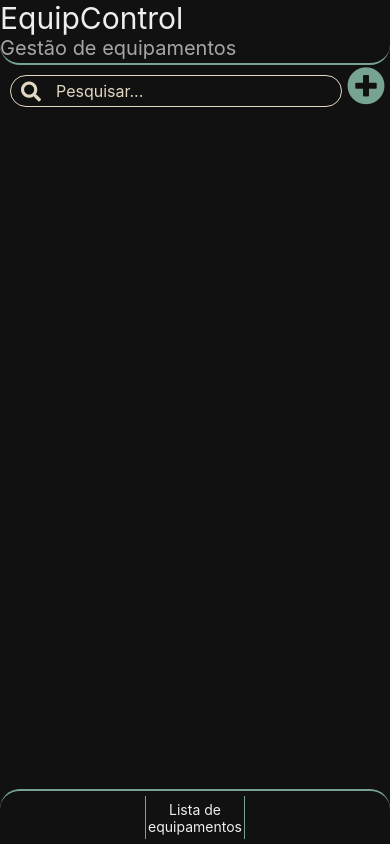
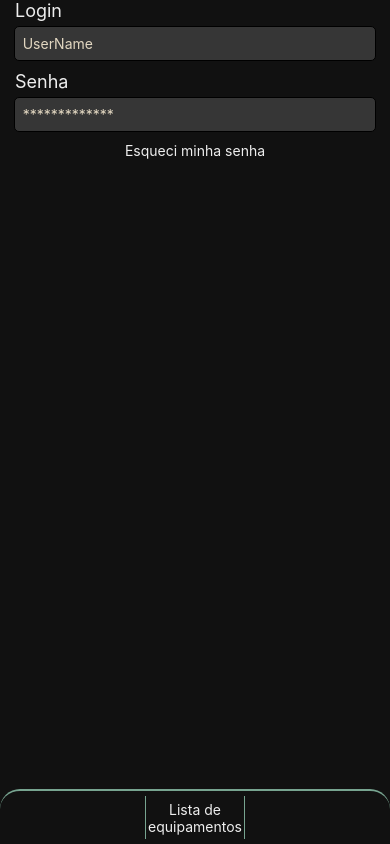
Before and after one commit to CodeLabFatec/EquipControl, a React Native app: screen /Login in a window 390 px wide. Built offline with nearby package versions, Linux system fonts and the light colour scheme; no server answers.

Commit message:
login init

```diff
--- a/src/App.tsx
+++ b/src/App.tsx
@@ -9,6 +9,7 @@ import {navigationRef} from './RootNavigation';
 import {SafeAreaView, StatusBar, View, StyleSheet} from 'react-native';
 import Footer from './modules/components/footer';
 import EquipmentInfo from './modules/pages/equipmentInfo';
+import Login from './modules/pages/login';
 
 const MyTheme = {
   ...DefaultTheme,
@@ -26,7 +27,7 @@ function App() {
     <SafeAreaView style={styles.container}>
       <StatusBar barStyle={'light-content'} backgroundColor={'#111111'} />
       <NavigationContainer theme={MyTheme} ref={navigationRef}>
-        <Stack.Navigator initialRouteName="Home">
+        <Stack.Navigator initialRouteName="Login">
           <Stack.Screen
             name="Home"
             navigationKey="Home"
@@ -44,6 +45,12 @@ function App() {
             navigationKey="InfoEquipment"
             component={EquipmentInfo}
             options={{header: Header}}
+          />
+          <Stack.Screen
+            name="Login"
+            navigationKey="Login"
+            component={Login}
+            options={{headerShown: false}}
           />
         </Stack.Navigator>
         <View style={styles.footer}>
--- a/src/api/config.ts
+++ b/src/api/config.ts
@@ -1 +1 @@
-export const SERVER_URL = 'http://192.168.15.9:3000';
+export const SERVER_URL = 'http://192.168.5.216:3000';
--- /dev/null
+++ b/src/modules/components/inputComponent.tsx
@@ -0,0 +1,59 @@
+import React, { useState } from 'react';
+import { StyleSheet, View, TextInput, Text, KeyboardTypeOptions, ColorValue, TextStyle, StyleProp } from 'react-native';
+
+interface props {
+    label?: string,
+    placeholder?: string,
+    keyboardType?: KeyboardTypeOptions,
+    maxLength?: number,
+    onChangeText?: (text: string) => void,
+    value?: any,
+    inputStyle?: any,
+    labelStyle?: any,
+    onBlur?: () => void,
+}
+
+function InputComponent({ label, placeholder, keyboardType, maxLength, onChangeText, value, inputStyle, labelStyle, onBlur }: props) {
+    return (
+        <View style={styles.container}>
+            <Text style={[styles.label, labelStyle]}>{label}</Text>
+            <View style={styles.inputContainer}>
+                <TextInput
+                    placeholder={placeholder}
+                    keyboardType={keyboardType}
+                    placeholderTextColor={'#E2D7C1'}
+                    maxLength={maxLength}
+                    onChangeText={onChangeText}
+                    value={value}
+                    style={[styles.default, inputStyle]}
+                    onBlur={onBlur}
+                />
+
+            </View>
+        </View>
+    );
+}
+
+const styles = StyleSheet.create({
+    container: {
+        display: 'flex',
+        marginBottom: 10,
+    },
+    default: {
+        backgroundColor: '#363636',
+        padding: 8,
+        borderWidth: 0.5,
+        borderRadius: 5,
+    },
+    label: {
+        color: '#EEEEEE',
+        fontSize: 18,
+        marginBottom: 5
+    },
+    inputContainer: {
+        justifyContent: 'center',
+        alignItems: 'center',
+    },
+});
+
+export default InputComponent;
--- /dev/null
+++ b/src/modules/pages/login.tsx
@@ -0,0 +1,49 @@
+import React, { useState } from 'react';
+import { StyleSheet, FlatList, View, Text, Pressable } from 'react-native';
+import InputComponent from '../components/inputComponent';
+
+function Login({ navigation }) {
+
+    return (
+
+        <View>
+            <InputComponent
+                label='Login'
+                inputStyle={styles.inputWidth}
+                labelStyle={styles.labelWidth}
+                placeholder='UserName'
+            />
+
+            <InputComponent
+                label='Senha'
+                inputStyle={styles.inputWidth}
+                labelStyle={styles.labelWidth}
+                placeholder='*************'
+            />
+            <Pressable style={styles.pressableContainer}>
+                <Text style={styles.forgotPassword}>Esqueci minha senha</Text>
+            </Pressable>
+        </View>
+
+    );
+
+
+}
+
+const styles = StyleSheet.create({
+    inputWidth: {
+        width: '93%',
+    },
+    labelWidth: {
+        marginLeft: 15,
+    },
+    forgotPassword: {
+        color: '#EEEEEE',
+    },
+    pressableContainer: {
+        display: 'flex',
+        alignItems: 'center',
+    }
+});
+
+export default Login;
```
